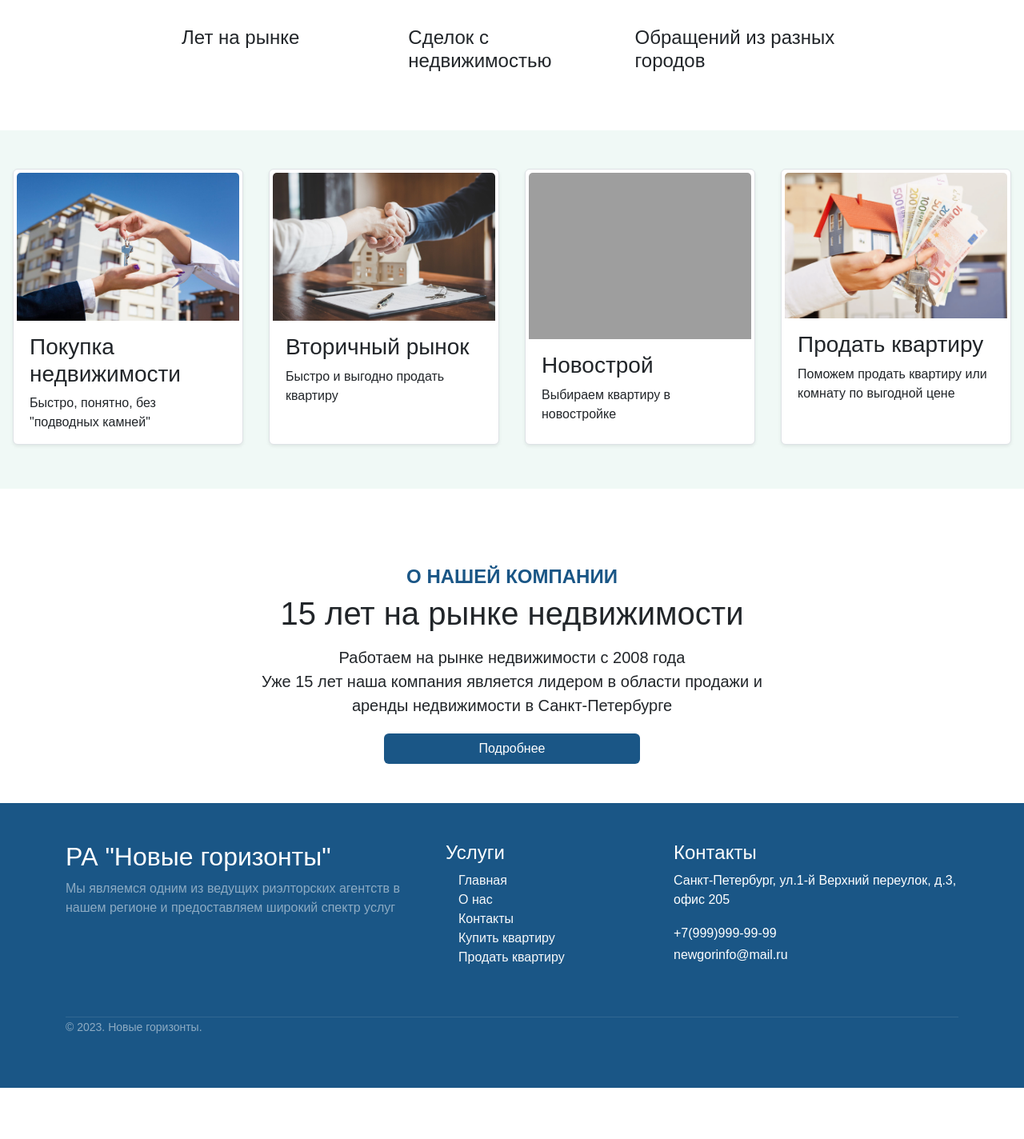
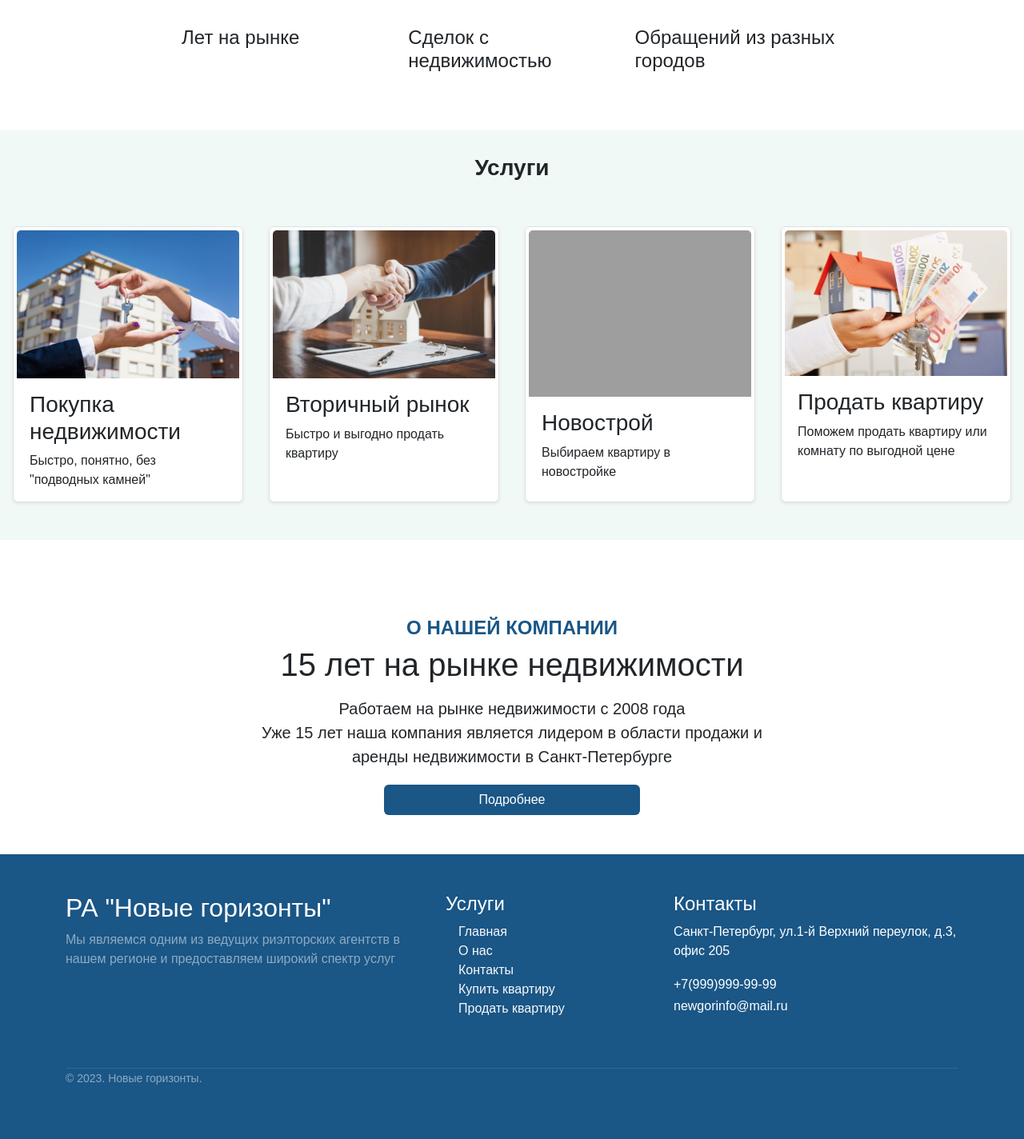
Before and after one commit to KarinaShibaeva/realtor-site3, a Django app: page /about/main/ in a window 1280 px wide. Shown: the part 721-2145 px from the top of the page at 80% size. Before the commit the page ends 2081 px from the top, so only its background shows below. Run offline with Django 3.2, Linux system fonts and the light colour scheme; some libraries are stand-ins or nearby versions; grey boxes are pictures that could not be loaded.

Commit message:
курсовая

```diff
--- a/flats_sale/templates/flats_sale/flats_sale.html
+++ b/flats_sale/templates/flats_sale/flats_sale.html
@@ -30,6 +30,9 @@
 a {
     text-decoration: none;
 }
+.container-fluid{
+  padding: 0 !important;
+}
 </style>
 <div class="w-100 overflow-hidden d-flex flex-column align-items-stretch justify-content-center">
 <div class="text d-flex justify-content-center flex-column mt-5">
@@ -37,7 +40,7 @@ a {
     <p class="" style="text-align: center">Поможем купить квартиру в новостройке по выгодной цене – агентство «Новые горизонты» гарантирует профессиональный подход, юридическую чистоту и финансовую безопасность сделки.</p>
 </div>
 <div class="container-fluid">
-<div class="mt-5 h-100 d-flex flex-column align-items-center justify-content-center" style="background-color: #F0F9F6";>
+<div class="mt-5 h-100 w-100 d-flex flex-column align-items-center justify-content-center" style="background-color: #F0F9F6";>
     <h3 class="d-flex justify-content-center mt-4">Каталог новостроек</h3>
     <form method="get" novalidate>
         {% csrf_token %}
--- a/flats_sale/views.py
+++ b/flats_sale/views.py
@@ -10,7 +10,7 @@ class SaleListView(ListView):
     model = Flat
     context_object_name = 'flats_sale'
     template_name = 'flats_sale/flats_sale.html'
-    paginate_by = 3
+    paginate_by = 6
 
     def get_context_data(self, *, object_list=None, **kwargs):
         context = super().get_context_data(object_list=object_list, **kwargs)
--- a/siteinfo/templates/siteinfo/main.html
+++ b/siteinfo/templates/siteinfo/main.html
@@ -81,7 +81,9 @@ h5{
     </div>
 </div>
 
-<div class="w-100 mt-5 d-flex justify-content-around" style="background-color: #F0F9F6; height: 35vw;">
+<div class="w-100 mt-5 d-flex justify-content-around" style="background-color: #F0F9F6; height: 40vw;">
+<div class="d-flex flex-column align-items-center justify-content-center w-100">
+    <h3 class="text-center fw-bold">Услуги</h3>
 <div class="mt-5 d-flex justify-content-around w-100">
 <a class="nav-link text-dark" href="{% url 'flats:list' %}">
 <div class="card border border-info-subtle shadow-sm p-1 mb-3 bg-body-tertiary rounded" style="width: 18rem;">
@@ -121,6 +123,7 @@ h5{
 </a>
 </div>
 </div>
+</div>
 <div class="mt-5 d-flex flex-column justyfi-content-center align-items-center" style="height: 27vw;">
     <h4 class="text-center mt-5" style="color: #1A5686; font-weight: 700;">О НАШЕЙ КОМПАНИИ</h4>
     <h1 class="text-center">15 лет на рынке недвижимости</h1>
--- a/static/css/style.css
+++ b/static/css/style.css
@@ -4,3 +4,7 @@ body {
   background-color: #2C3A47;
   font-family: 'Century Gothic', sans-serif;
 }
+
+.container-fluid{
+    width: 100%;
+}
```
Also changed, not shown: staff/views.py (+7 -3 lines), db.sqlite3.
